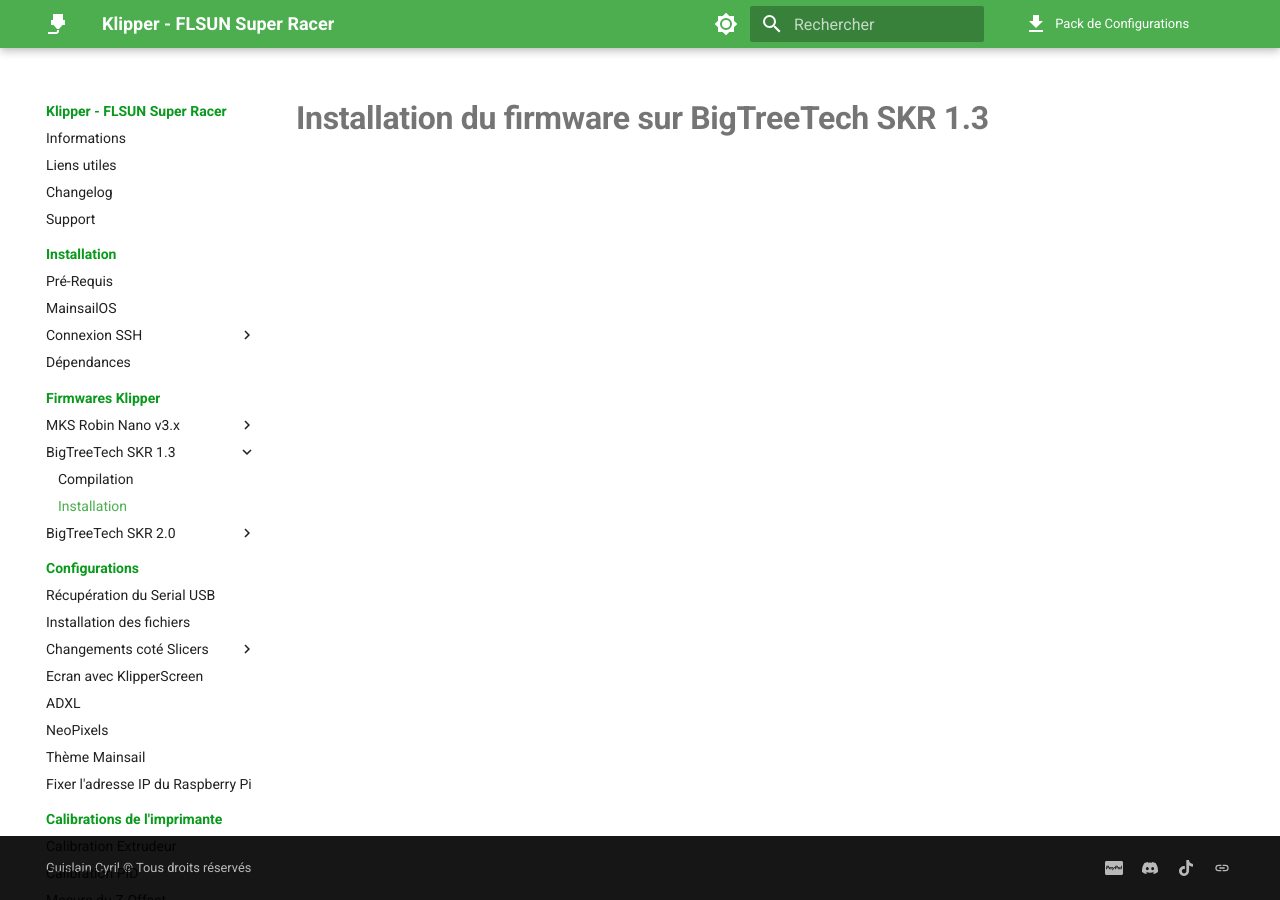
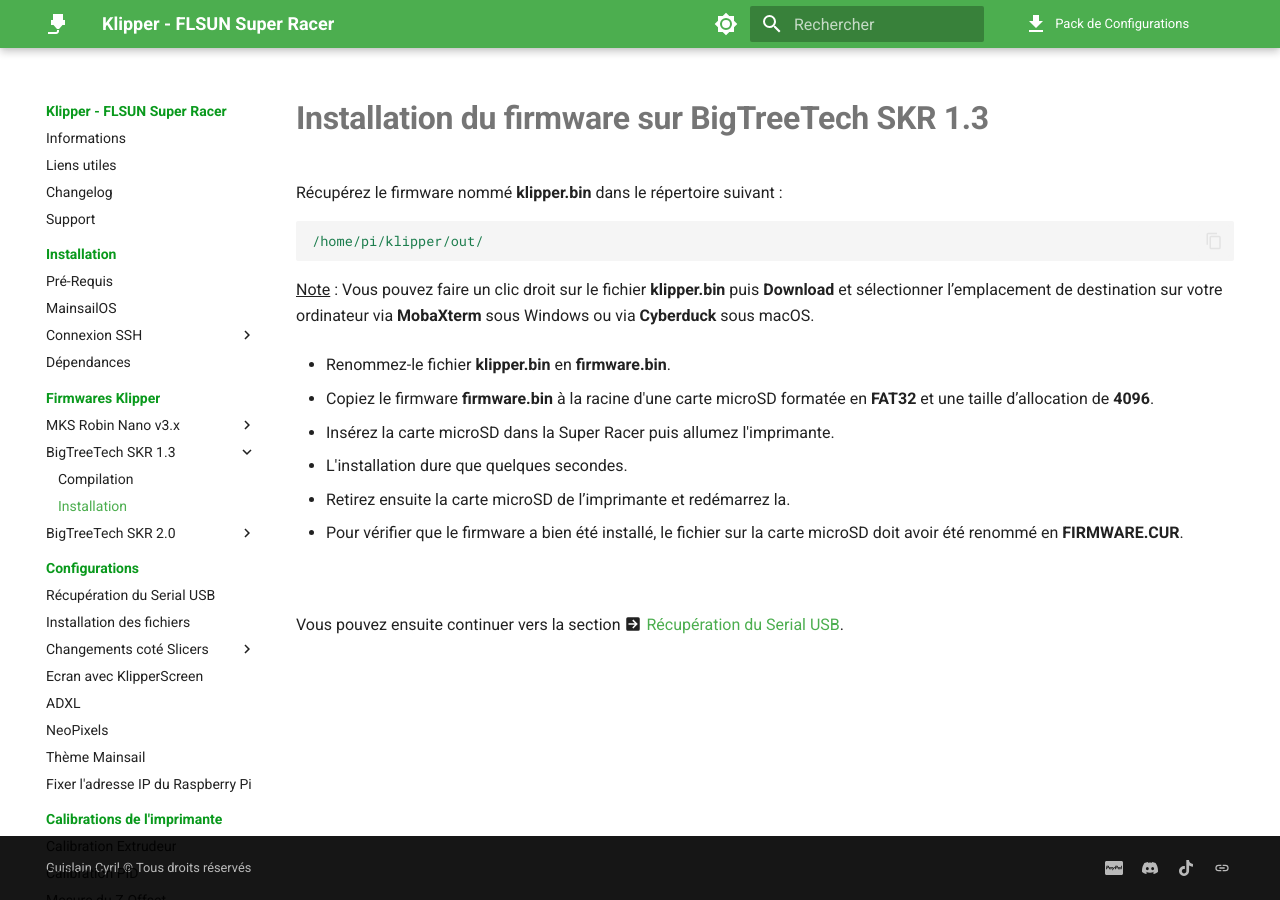
Before and after one commit to Guilouz/test, an MkDocs documentation site: the page built from docs/firmwares/installation-btt-skr1.3.md, in a window 1280 px wide. Built offline with MkDocs 1.6.1 and Material for MkDocs 9.7.7, drawn with Linux system fonts in a browser that asks for light colours; comment, search, counter and statistics services are not loaded.

Commit message:
Update installation-btt-skr1.3.md

````diff
--- a/docs/firmwares/installation-btt-skr1.3.md
+++ b/docs/firmwares/installation-btt-skr1.3.md
@@ -4,3 +4,27 @@
 ---
 
 # Installation du firmware sur BigTreeTech SKR 1.3
+
+Récupérez le firmware nommé **klipper.bin** dans le répertoire suivant :
+
+``` yaml
+/home/pi/klipper/out/
+```
+
+<u>Note</u> : Vous pouvez faire un clic droit sur le fichier **klipper.bin** puis **Download** et sélectionner l’emplacement de destination sur votre ordinateur via **MobaXterm** sous Windows ou via **Cyberduck** sous macOS.
+
+- Renommez-le fichier **klipper.bin** en **firmware.bin**.
+
+- Copiez le firmware **firmware.bin** à la racine d'une carte microSD formatée en **FAT32** et une taille d’allocation de **4096**.
+
+- Insérez la carte microSD dans la Super Racer puis allumez l'imprimante.
+
+- L'installation dure que quelques secondes.
+
+- Retirez ensuite la carte microSD de l’imprimante et redémarrez la.
+
+- Pour vérifier que le firmware a bien été installé, le fichier sur la carte microSD doit avoir été renommé en **FIRMWARE.CUR**.
+
+<br />
+
+Vous pouvez ensuite continuer vers la section :material-arrow-right-box: [Récupération du Serial USB](../configurations/recuperation-du-serial-usb.md).
````
